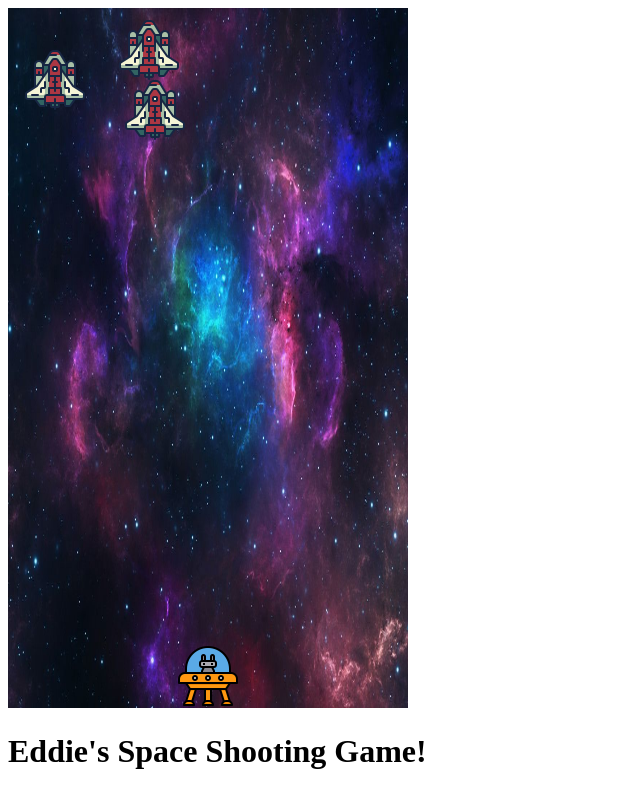
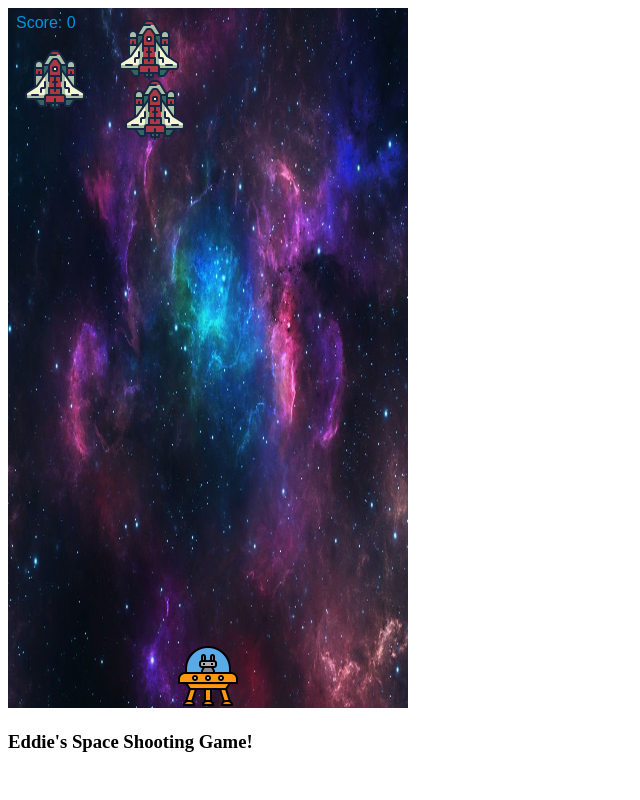
Before and after one commit to JustEddie/javascript-project-space-shooting-game, a plain HTML site: page index.html in a window 1280 px wide. Shown: the whole page, without its empty margins (0-640 px from the left). Drawn offline with Linux system fonts and the light colour scheme.

Commit message:
showing current score updated!

```diff
--- a/index.html
+++ b/index.html
@@ -7,7 +7,7 @@
     <title>Space Shooting Game</title>
 </head>
 <body>
-    <h1>Eddie's Space Shooting Game!</h1>
+    <h3>Eddie's Space Shooting Game!</h3>
     <script src="index.js"></script>
 </body>
 </html>
--- a/index.js
+++ b/index.js
@@ -58,6 +58,12 @@ function render() {
     gameArea.canvas.height
   );
   gameArea.context.drawImage(spaceshipImage, spaceshipX, spaceshipY);
+  function drawScore() {
+    gameArea.context.font = "16px Arial";
+    gameArea.context.fillStyle = "#0095DD";
+    gameArea.context.fillText(`Score: ${score}`, 8, 20);
+  }
+  drawScore();
 }
 
 // function main() {
@@ -109,6 +115,7 @@ function startEnemy() {
   enemies.push(enemy);
 }
 
+//if I want to make harder stages, make stage function, change setInterval number to faster, (can get it as argument)
 function keepAddingEnemy() {
   setInterval(startEnemy, 1500);
 }
@@ -123,8 +130,8 @@ function updateGameArea() {
       let enemy = enemies[i];
       let bullet = bullets[j];
       if (
-        bullet.bulletX >= enemy.enemyX &&
-        bullet.bulletX <= enemy.enemyX + 64 &&
+        bullet.bulletX >= enemy.enemyX -10&&
+        bullet.bulletX <= enemy.enemyX + 54 &&
         bullet.bulletY >= enemy.enemyY &&
         bullet.bulletY <= enemy.enemyY + 64
       ) {
@@ -159,30 +166,8 @@ function startBullet() {
   bullets.push(bullet);
 }
 
-//kill enemy + scoreboard
-// let score = 0;
-// function killEnemy() {
-//   for (let i = 0; i < enemies.length; i++) {
-//     let enemy = enemies[i];
-//     if (
-//       bullet.bulletX >= enemy.enemyX &&
-//       bullet.bulletX <= enemy.enemyX + 64 &&
-//       bullet.bulletY >= enemy.enemyY &&
-//       bullet.bulletY <= enemy.enemyY + 64
-//     ) {
-//       score++;
-//       enemies[i] = null;
-//     }
-//   }
-// }
 
-//bullet shooting : change
-// function shootBullet(){
-//   let bullet;
-//   let bulletX = spaceshipX+15;
-//   let bulletY = spaceshipY;
-//   gameArea.context.drawImage(bulletImage,bulletX,bulletY);
-// }
+
 
 //game over
 // function gameIsOver() {
```
